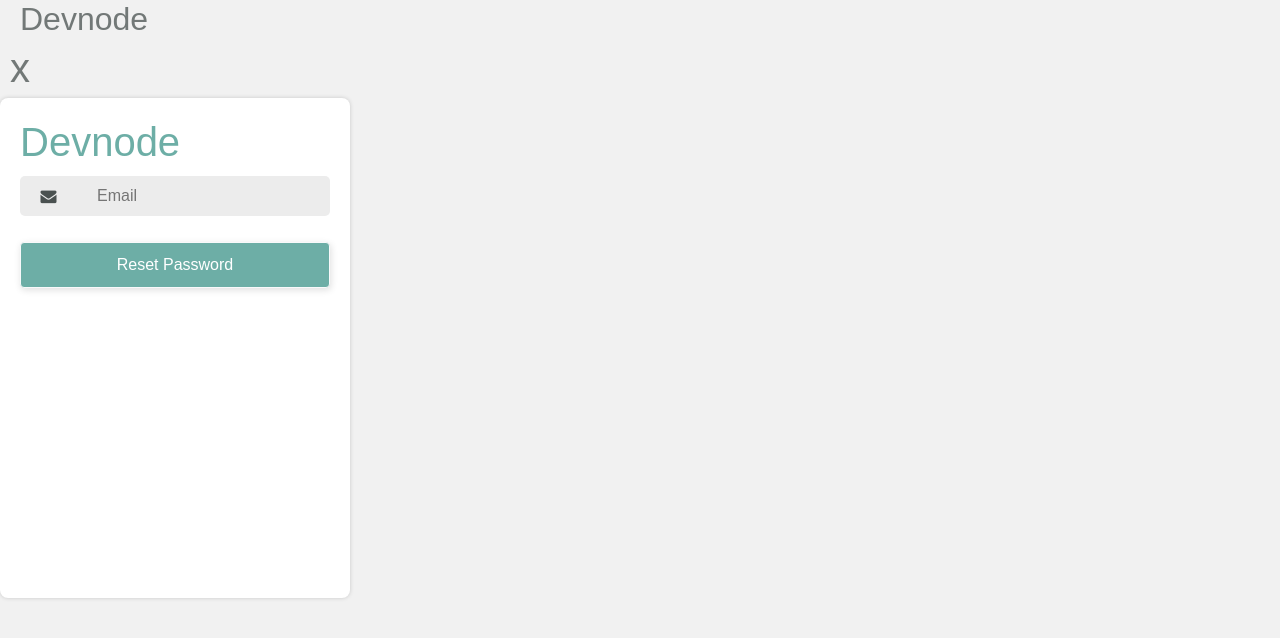
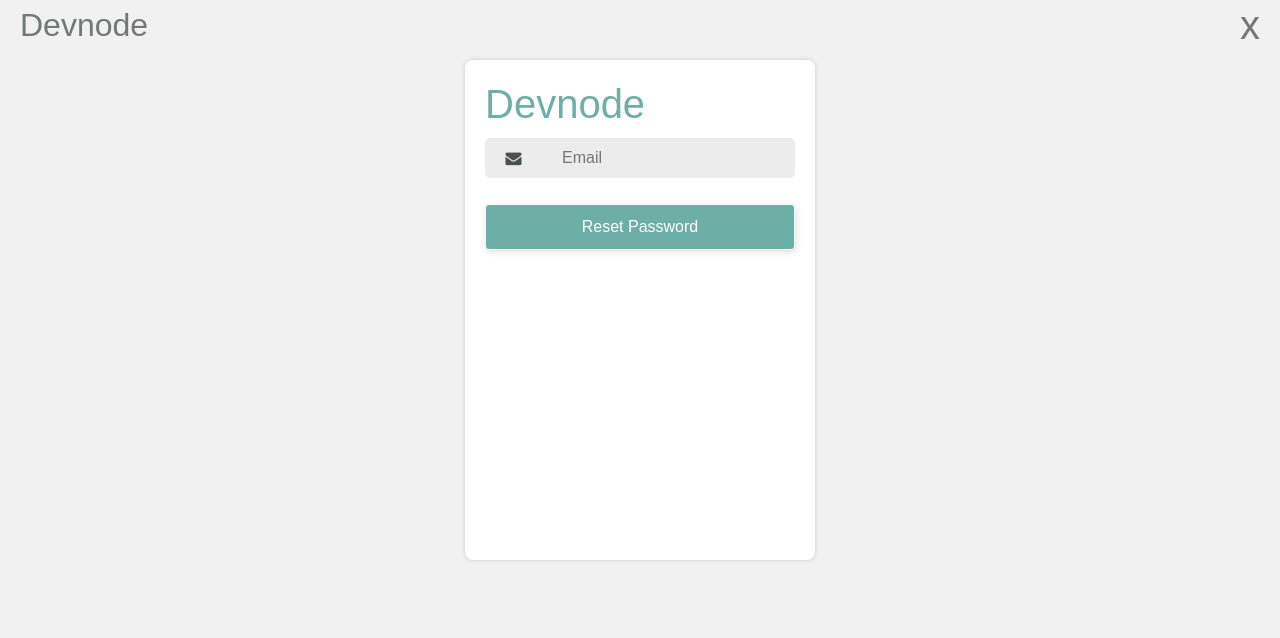
Before and after one commit to yaswanthsaivendra/Devnode, a Flask app: page /reset_password in a window 1280 px wide. Shown: the top 638 px of the page. Run offline with Flask 2, Linux system fonts and the light colour scheme; some libraries are stand-ins or nearby versions; some web fonts are replaced.

Commit message:
fixed passwordresetpages

```diff
--- a/devnode/templates/password_reset_confirm.html
+++ b/devnode/templates/password_reset_confirm.html
@@ -8,11 +8,14 @@
 {% endblock css %}
 
 {% block navigation %}
+    <div class="navigation">
         <h2><a href="{{ url_for('index') }}" class="logo">Devnode</a></h2>
         <p><a href="{{ url_for('index') }}" id="close">x</a></p>
+    </div>
 {% endblock navigation %}
 
 {% block content %}
+<div class="wrapper">
     <div class="formContainer">
         <h1>Devnode</h1>
         <form action="" method="post">
@@ -46,6 +49,8 @@
             {{ form.submit(class="lbtn btn btn-light w-100 lbtn gbtn mt-4", value="Confirm") }}
         </form>
     </div>
+</div>
+
 
 {% endblock content %}
 
--- a/devnode/templates/password_reset_request.html
+++ b/devnode/templates/password_reset_request.html
@@ -8,11 +8,14 @@
 {% endblock css %}
 
 {% block navigation %}
+<div class="navigation">
     <h2><a href="{{ url_for('index') }}" class="logo">Devnode</a></h2>
     <p><a href="{{ url_for('index') }}" id="close">x</a></p>
+</div>
 {% endblock navigation %}
 
 {% block content %}
+<div class="wrapper">
     <div class="formContainer">
         <h1>Devnode</h1>
         <form action="" method="post">
@@ -33,6 +36,8 @@
             {{ form.submit(class="lbtn btn btn-light w-100 lbtn gbtn mt-4", value="Reset Password") }}
         </form>
     </div>
+</div>
+
 {% endblock content %}
 
 
```
Also changed, not shown: devnode/site.db. Lines whose indentation alone changed are shown as unchanged.
